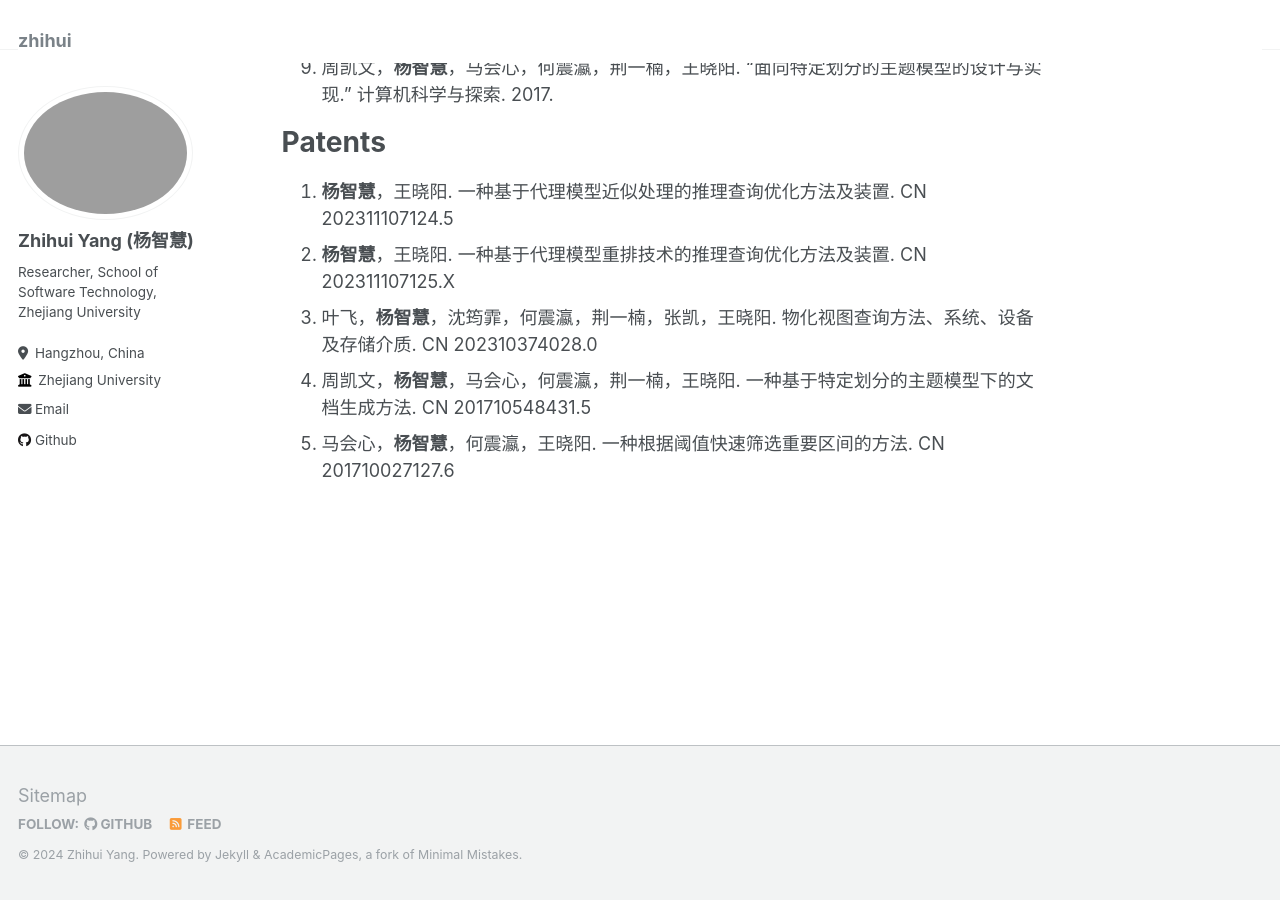
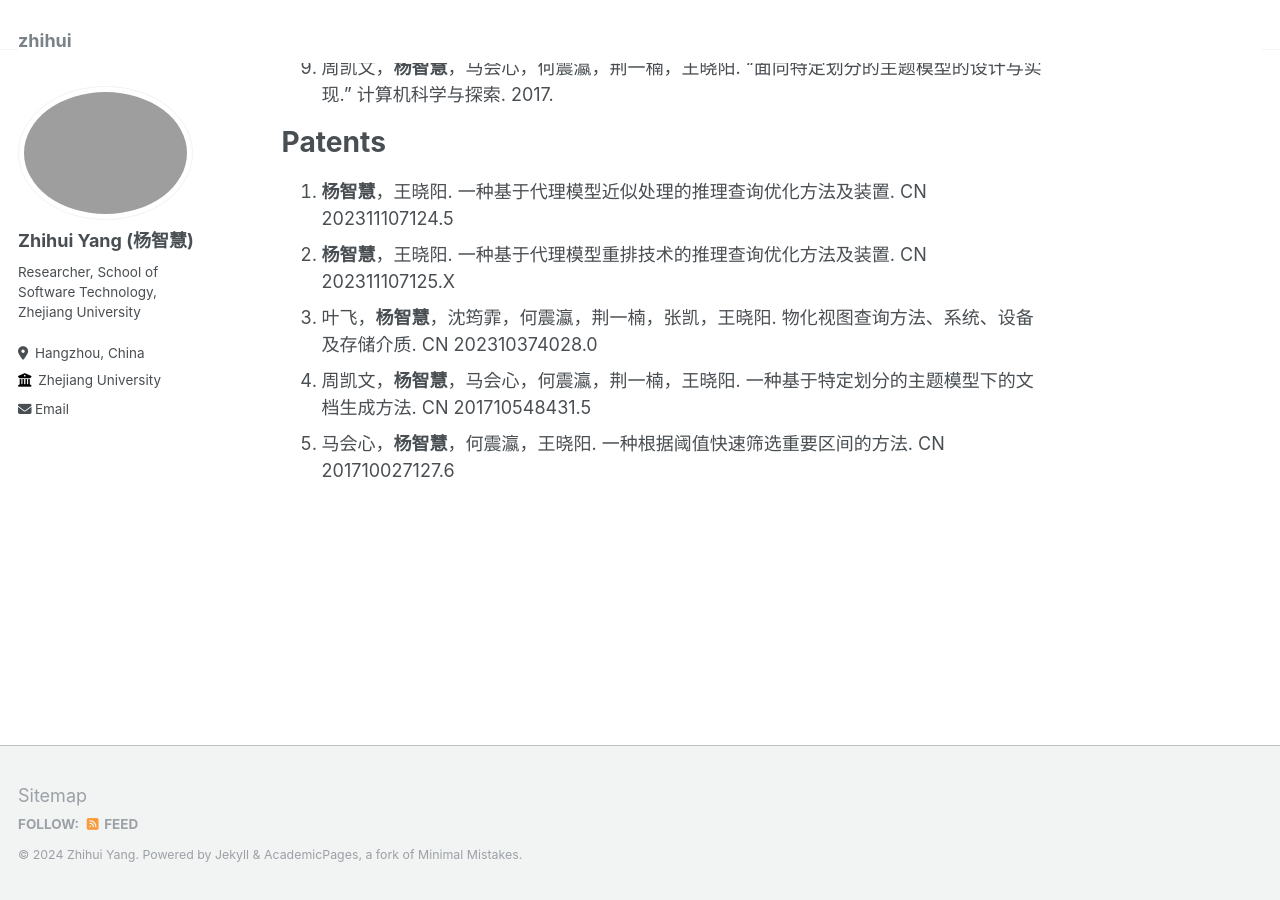
Before and after one commit to zhyangcs/zhihui, a Jekyll site: the page built from _pages/about.md, in a window 1280 px wide and 900 px high, scrolled down 1348 px. Built offline with Jekyll 4.4.1, drawn with Linux system fonts in a browser that asks for light colours.

Commit message:
Update _config.yml disable Github

```diff
--- a/_config.yml
+++ b/_config.yml
@@ -42,7 +42,7 @@ author:
   #bitbucket        : # Username - Update with your username on the site
   #codepen          : # Username
   #dribbble         : # Username
-  github           : "https://zhyangcs.github.io"
+  #github           : "https://zhyangcs.github.io"
   #kaggle           : # Username
   #stackoverflow    : # User number or user number and name (i.e., use "1" or "1/jeff-atwood")
 
```
